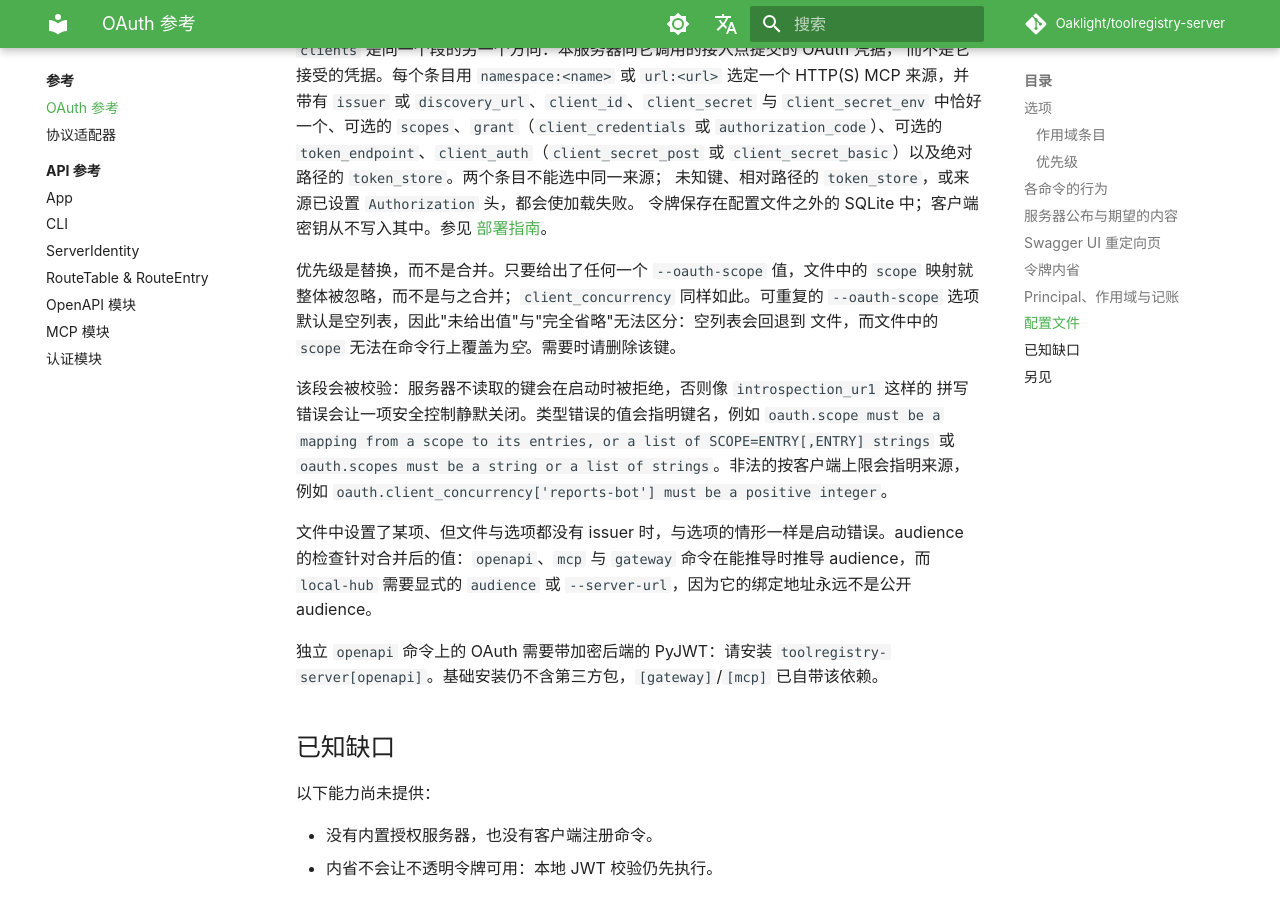
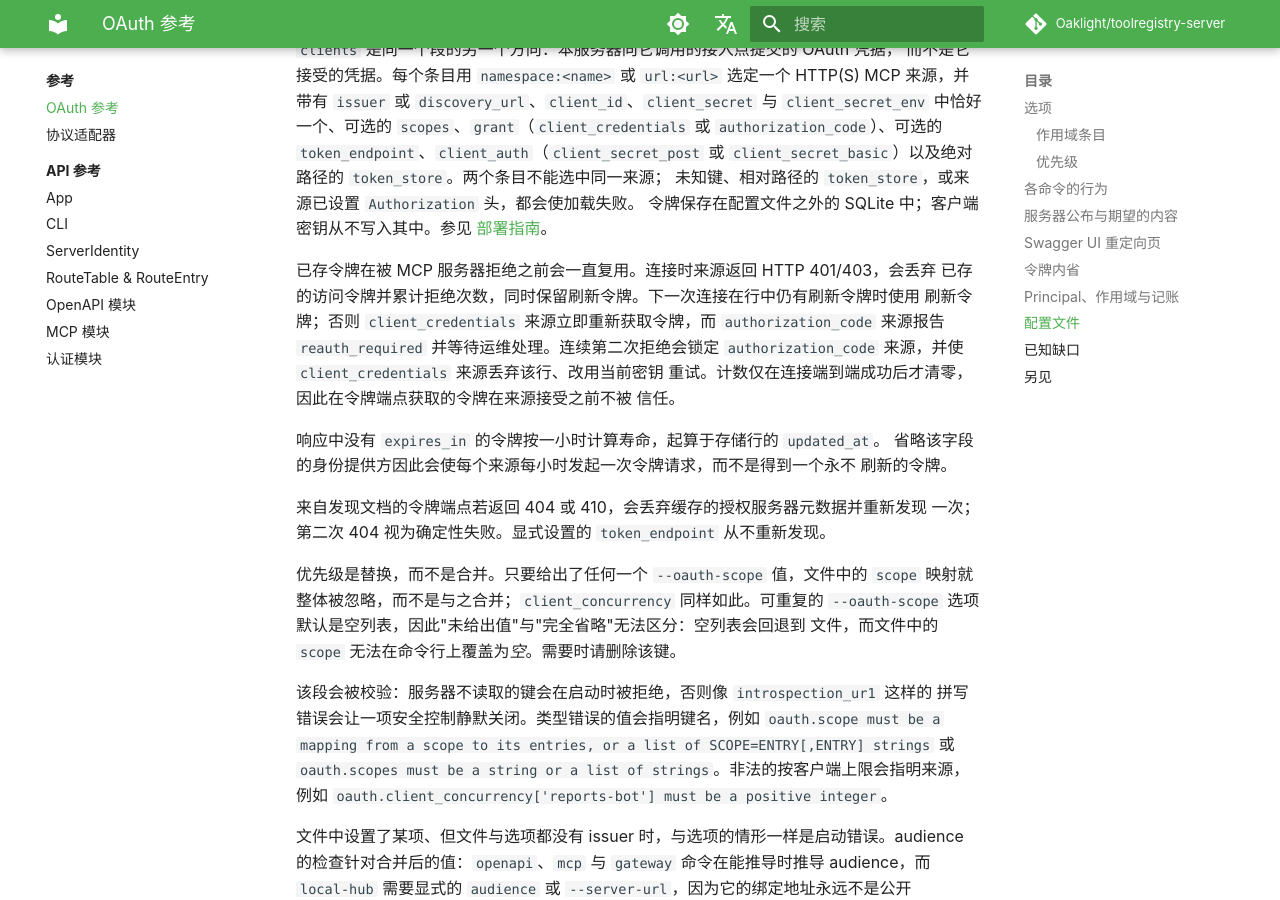
Before and after one commit to Oaklight/toolregistry-server, an MkDocs documentation site: the page built from docs/reference/oauth.md, in a window 1280 px wide and 900 px high, scrolled down 7182 px. Built offline with MkDocs 1.6.1 and Material for MkDocs 9.7.7, drawn with Linux system fonts in a browser that asks for light colours; some web fonts are replaced; comment, search, counter and statistics services are not loaded.

Commit message:
docs(oauth)：说明上游拒绝后的恢复与假定有效期（#254）

```diff
--- a/docs/reference/oauth.md
+++ b/docs/reference/oauth.md
@@ -224,6 +224,21 @@ MCP 来源，并带有 `issuer` 或 `discovery_url`、`client_id`、`client_secr
 令牌保存在配置文件之外的 SQLite 中；客户端密钥从不写入其中。参见
 [部署指南](../guides/oauth-deployment.md#受保护-mcp-来源的上游凭据)。
 
+已存令牌在被 MCP 服务器拒绝之前会一直复用。连接时来源返回 HTTP 401/403，会丢弃
+已存的访问令牌并累计拒绝次数，同时保留刷新令牌。下一次连接在行中仍有刷新令牌时使用
+刷新令牌；否则 `client_credentials` 来源立即重新获取令牌，而 `authorization_code`
+来源报告 `reauth_required` 并等待运维处理。连续第二次拒绝会锁定
+`authorization_code` 来源，并使 `client_credentials` 来源丢弃该行、改用当前密钥
+重试。计数仅在连接端到端成功后才清零，因此在令牌端点获取的令牌在来源接受之前不被
+信任。
+
+响应中没有 `expires_in` 的令牌按一小时计算寿命，起算于存储行的 `updated_at`。
+省略该字段的身份提供方因此会使每个来源每小时发起一次令牌请求，而不是得到一个永不
+刷新的令牌。
+
+来自发现文档的令牌端点若返回 404 或 410，会丢弃缓存的授权服务器元数据并重新发现
+一次；第二次 404 视为确定性失败。显式设置的 `token_endpoint` 从不重新发现。
+
 优先级是替换，而不是合并。只要给出了任何一个 `--oauth-scope` 值，文件中的 `scope`
 映射就整体被忽略，而不是与之合并；`client_concurrency` 同样如此。可重复的
 `--oauth-scope` 选项默认是空列表，因此"未给出值"与"完全省略"无法区分：空列表会回退到
```
Also changed, not shown: docs/changelog.md (+1 -1 lines).
